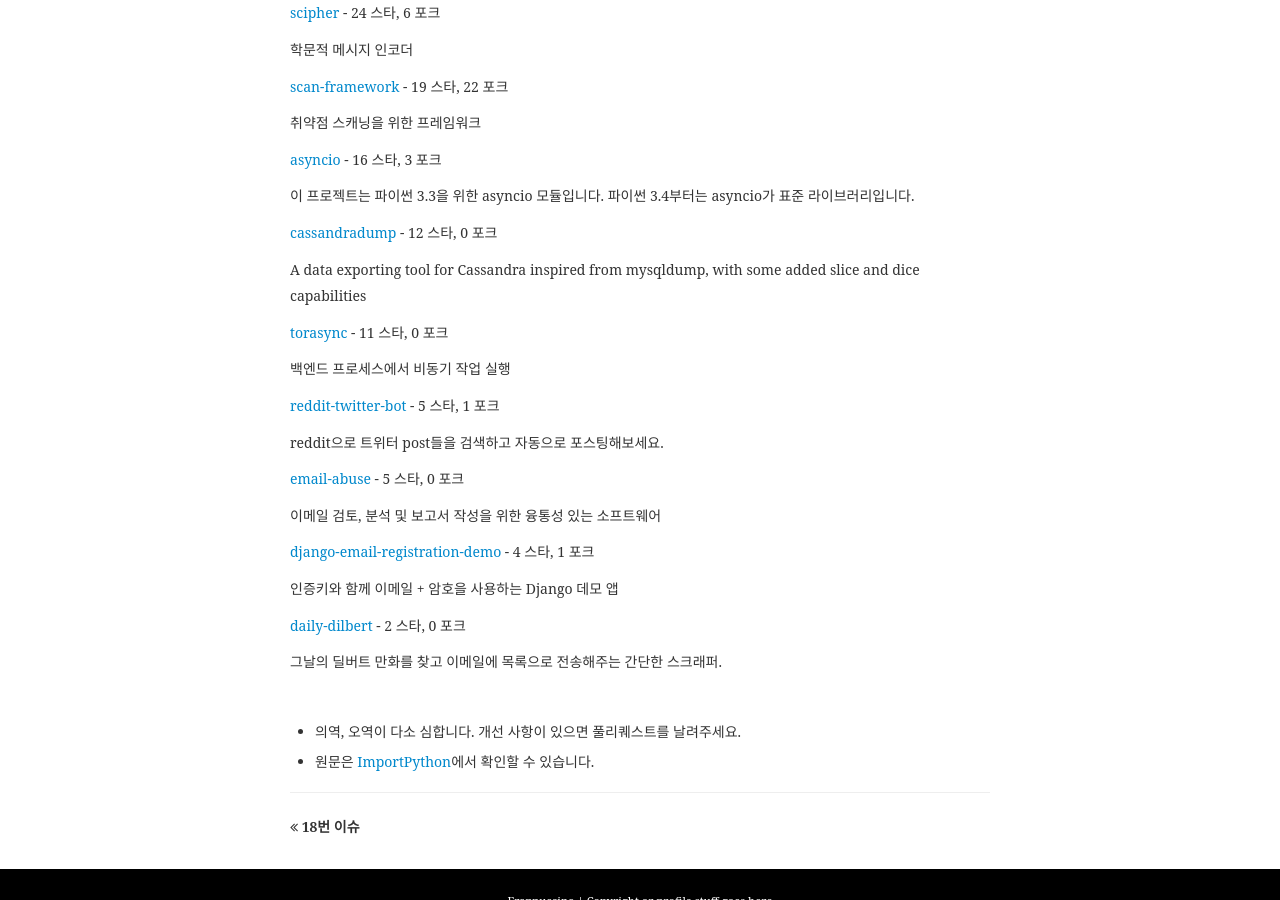
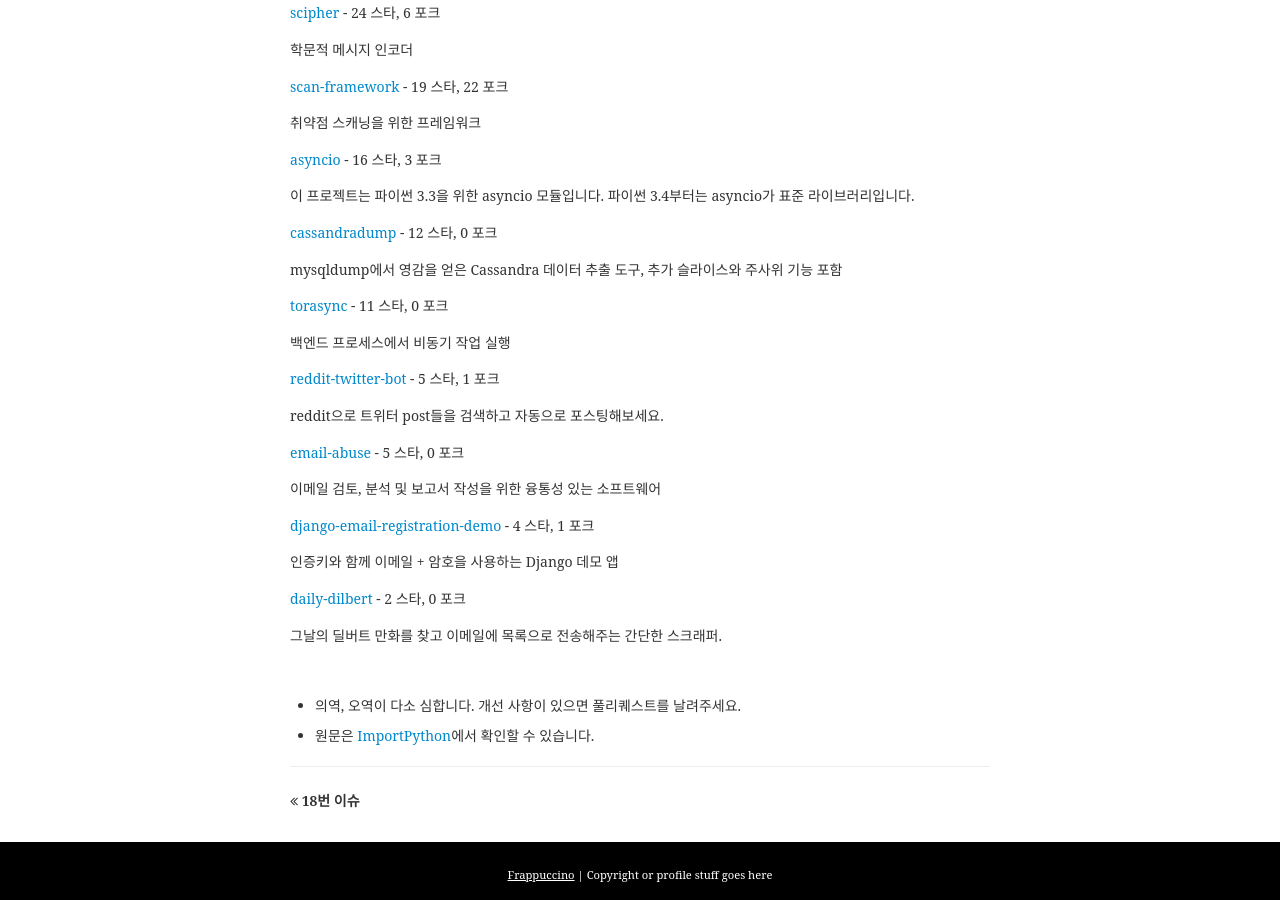
Before and after one commit to weeklypythonkr/weeklypythonkr.github.io, a Jekyll site: the page built from _posts/2015-05-12-Issue-28.md, in a window 1280 px wide and 900 px high, scrolled down 2260 px. Built offline with Jekyll 4.4.1, drawn with Linux system fonts in a browser that asks for light colours; some web fonts are replaced.

Commit message:
28번 이슈 완료 close #6

```diff
--- a/_posts/2015-05-12-Issue-28.md
+++ b/_posts/2015-05-12-Issue-28.md
@@ -103,7 +103,7 @@
 
 <a href="https://github.com/gianlucaborello/cassandradump" target="_blank">cassandradump</a> - 12 스타, 0 포크
 
-A data exporting tool for Cassandra inspired from mysqldump, with some added slice and dice capabilities
+mysqldump에서 영감을 얻은 Cassandra 데이터 추출 도구, 추가 슬라이스와 주사위 기능 포함
 
 
 <a href="https://github.com/ipconfiger/torasync" target="_blank">torasync</a> - 11 스타, 0 포크
```
